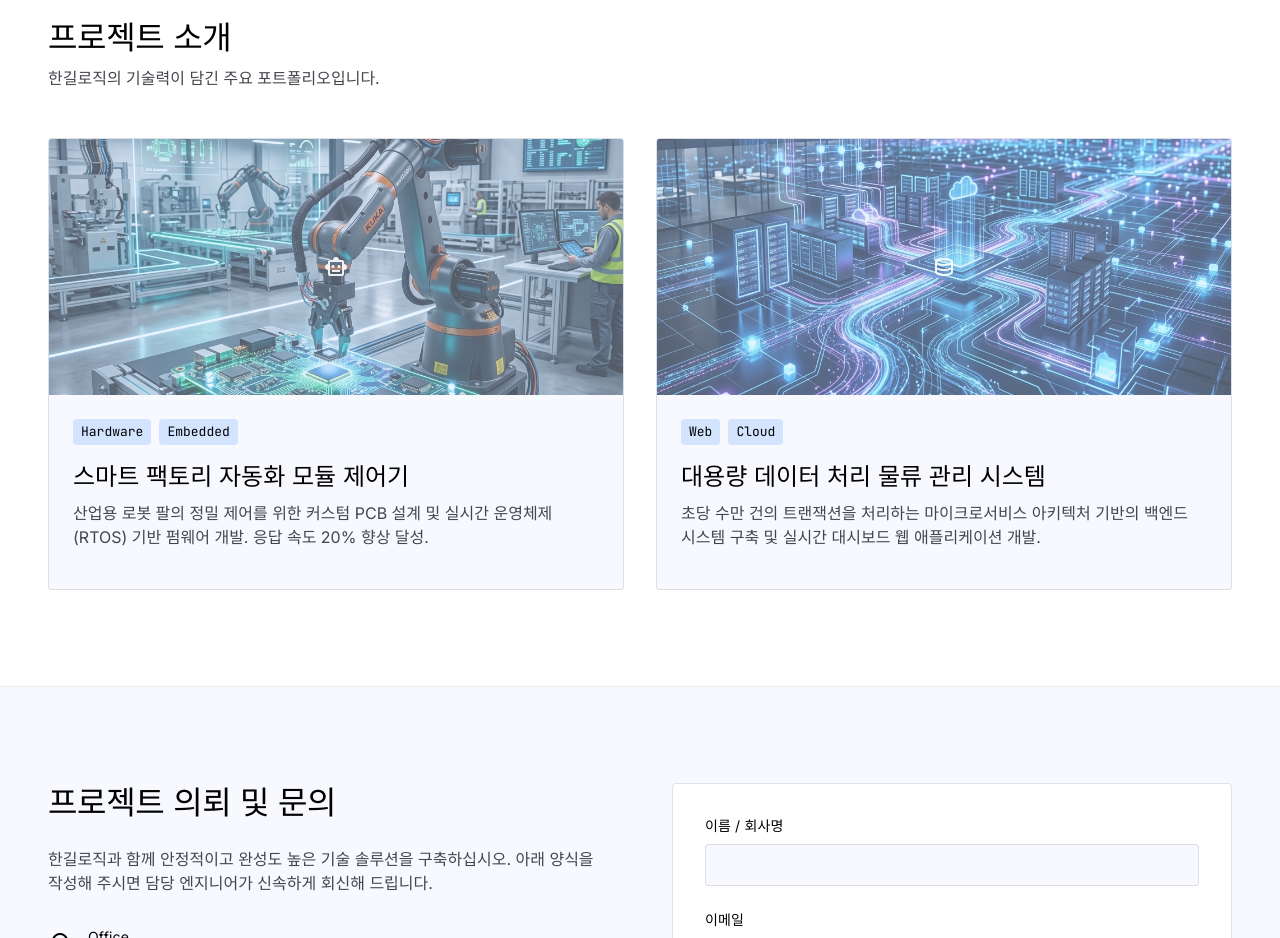
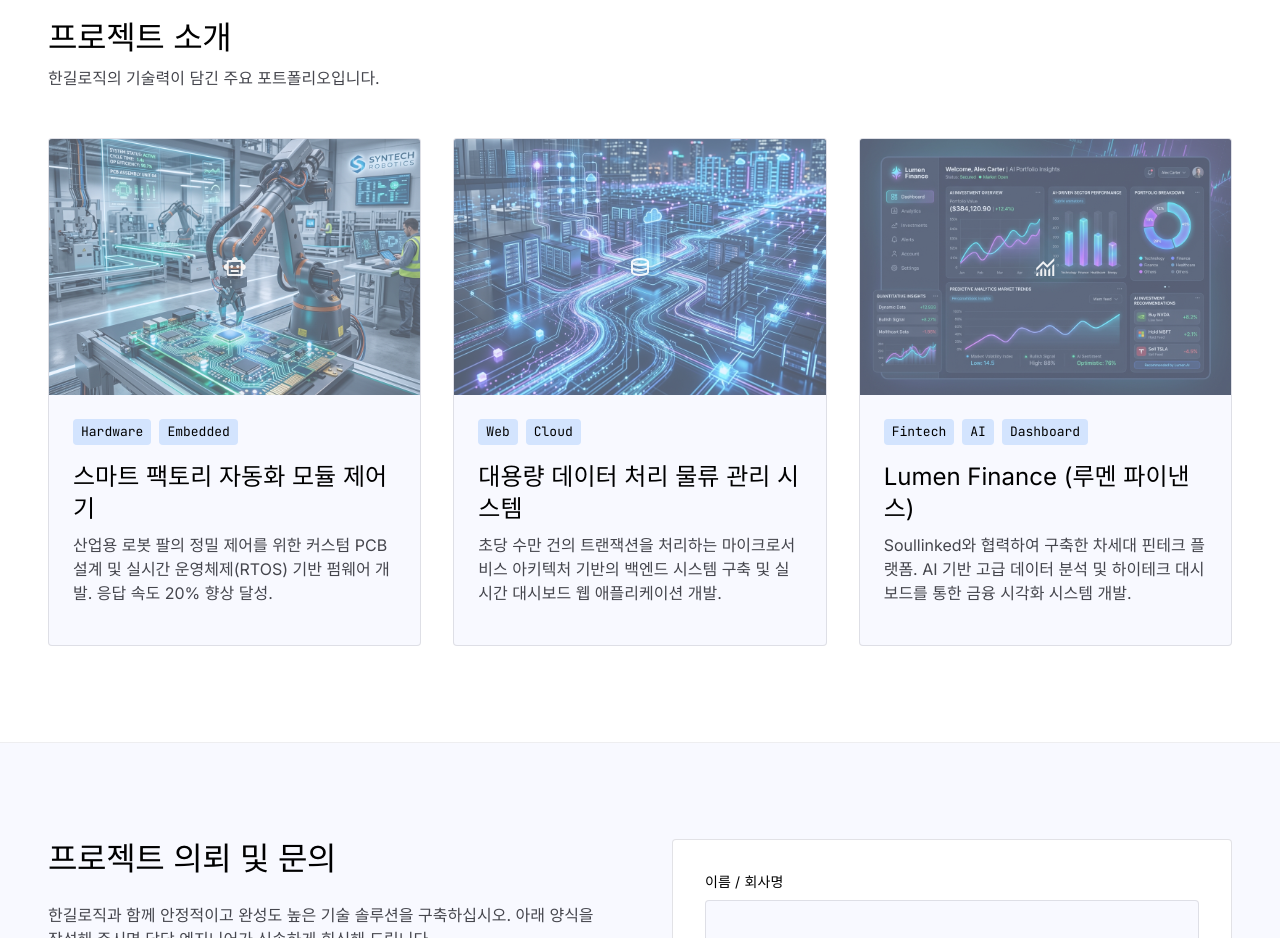
Before and after one commit to namewon/hangil, a React (Vite) app: page / in a window 1280 px wide. Shown: the part 1980-2918 px from the top of the page. Built offline with nearby package versions, Linux system fonts and the light colour scheme.

Commit message:
feat: add lumen finance project to portfolio

```diff
--- a/src/App.tsx
+++ b/src/App.tsx
@@ -3,6 +3,7 @@
 import integrityImg from './assets/integrity.png';
 import project1Img from './assets/project1.png';
 import project2Img from './assets/project2.png';
+import project3Img from './assets/project3.png';
 
 function App() {
   const [isMobileMenuOpen, setIsMobileMenuOpen] = useState(false);
@@ -151,7 +152,7 @@
 <p className="font-body-md text-body-md text-on-surface-variant">한길로직의 기술력이 담긴 주요 포트폴리오입니다.</p>
 </div>
 </div>
-<div className="grid grid-cols-1 md:grid-cols-2 gap-8">
+<div className="grid grid-cols-1 lg:grid-cols-3 md:grid-cols-2 gap-8">
 {/* Project Card 1 */}
 <div className="border border-outline-variant/50 rounded overflow-hidden bg-surface group hover:shadow-lg transition-shadow">
 <div className="h-64 relative overflow-hidden flex items-center justify-center transition-transform duration-500 group-hover:scale-105" style={{backgroundImage: `url(${project1Img})`, backgroundSize: 'cover', backgroundPosition: 'center'}}>
@@ -180,6 +181,22 @@
 </div>
 <h3 className="font-headline-md text-headline-md text-primary mb-2">대용량 데이터 처리 물류 관리 시스템</h3>
 <p className="font-body-md text-body-md text-on-surface-variant mb-4">초당 수만 건의 트랜잭션을 처리하는 마이크로서비스 아키텍처 기반의 백엔드 시스템 구축 및 실시간 대시보드 웹 애플리케이션 개발.</p>
+</div>
+</div>
+{/* Project Card 3 */}
+<div className="border border-outline-variant/50 rounded overflow-hidden bg-surface group hover:shadow-lg transition-shadow">
+<div className="h-64 relative overflow-hidden flex items-center justify-center transition-transform duration-500 group-hover:scale-105" style={{backgroundImage: `url(${project3Img})`, backgroundSize: 'cover', backgroundPosition: 'center'}}>
+<div className="absolute inset-0 bg-surface-variant/40 group-hover:bg-surface-variant/10 transition-colors duration-300"></div>
+<span className="material-symbols-outlined text-display-lg text-white drop-shadow-md z-10 opacity-90">monitoring</span>
+</div>
+<div className="p-6">
+<div className="flex gap-2 mb-4">
+<span className="px-2 py-1 bg-surface-container-highest text-primary font-code-sm text-code-sm rounded">Fintech</span>
+<span className="px-2 py-1 bg-surface-container-highest text-primary font-code-sm text-code-sm rounded">AI</span>
+<span className="px-2 py-1 bg-surface-container-highest text-primary font-code-sm text-code-sm rounded">Dashboard</span>
+</div>
+<h3 className="font-headline-md text-headline-md text-primary mb-2">Lumen Finance (루멘 파이낸스)</h3>
+<p className="font-body-md text-body-md text-on-surface-variant mb-4">Soullinked와 협력하여 구축한 차세대 핀테크 플랫폼. AI 기반 고급 데이터 분석 및 하이테크 대시보드를 통한 금융 시각화 시스템 개발.</p>
 </div>
 </div>
 </div>
```
Also changed, not shown: src/assets/project3.png (added).
